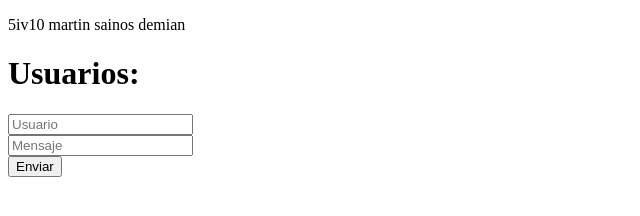
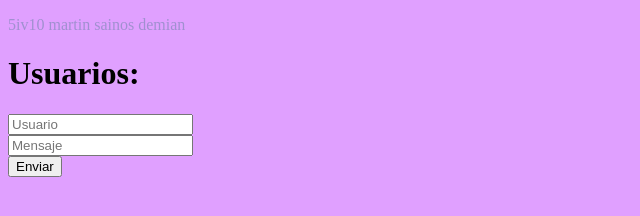
Before and after one commit to martin-sainos-demian/chat-almita-heroku, a website: page public/index.html in a window 1280 px wide. Shown: the whole page, without its empty margins (0-640 px from the left). Drawn offline with Linux system fonts and the light colour scheme; no server answers.

Commit message:
import css

```diff
--- a/public/index.html
+++ b/public/index.html
@@ -4,7 +4,7 @@
     <meta charset="utf-8">
     <title>chatsito</title>
     <link rel="icon" type="image/png" href="./css/icon.png">
-    <link rel="icon" type="stylesheet" href="./css/style.css">
+    <link rel="stylesheet" href="./css/style.css">
   </head>
   <body>
 
```
